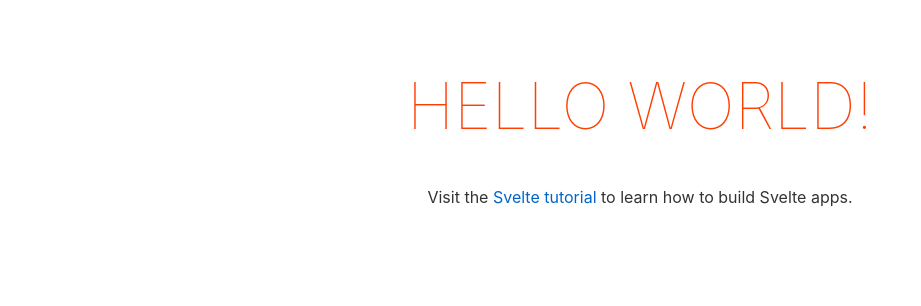
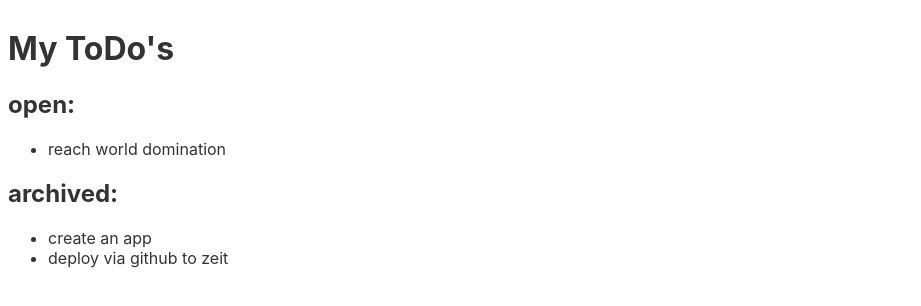
Before and after one commit to martinemmert/svelte-todo-app, a Svelte app: page / in a window 1280 px wide. Shown: the top 306 px of the page, without its empty margins (0-921 px from the left). Built offline with nearby package versions, Linux system fonts and the light colour scheme.

Commit message:
feat: add TodoList component

```diff
--- a/src/App.svelte
+++ b/src/App.svelte
@@ -1,30 +1,16 @@
 <script>
-	export let name;
+  import TodoList from "./TodoList.svelte";
+  const todos = [
+    { id: "1", todo: "create an app", done: true },
+    { id: "2", todo: "deploy via github to zeit", done: true },
+    { id: "3", todo: "reach world domination", done: false }
+  ];
 </script>
 
 <main>
-	<h1>Hello {name}!</h1>
-	<p>Visit the <a href="https://svelte.dev/tutorial">Svelte tutorial</a> to learn how to build Svelte apps.</p>
+  <h1>My ToDo's</h1>
+  <h2>open:</h2>
+  <TodoList todos={todos.filter(item => !item.done)} />
+  <h2>archived:</h2>
+  <TodoList todos={todos.filter(item => item.done)} />
 </main>
-
-<style>
-	main {
-		text-align: center;
-		padding: 1em;
-		max-width: 240px;
-		margin: 0 auto;
-	}
-
-	h1 {
-		color: #ff3e00;
-		text-transform: uppercase;
-		font-size: 4em;
-		font-weight: 100;
-	}
-
-	@media (min-width: 640px) {
-		main {
-			max-width: none;
-		}
-	}
-</style>
--- /dev/null
+++ b/src/TodoList.svelte
@@ -0,0 +1,11 @@
+<script>
+  export let todos;
+</script>
+
+{#if todos && todos.length}
+  <ul>
+    {#each todos as todo (todo.id)}
+      <li>{todo.todo}</li>
+    {/each}
+  </ul>
+{/if}
```
